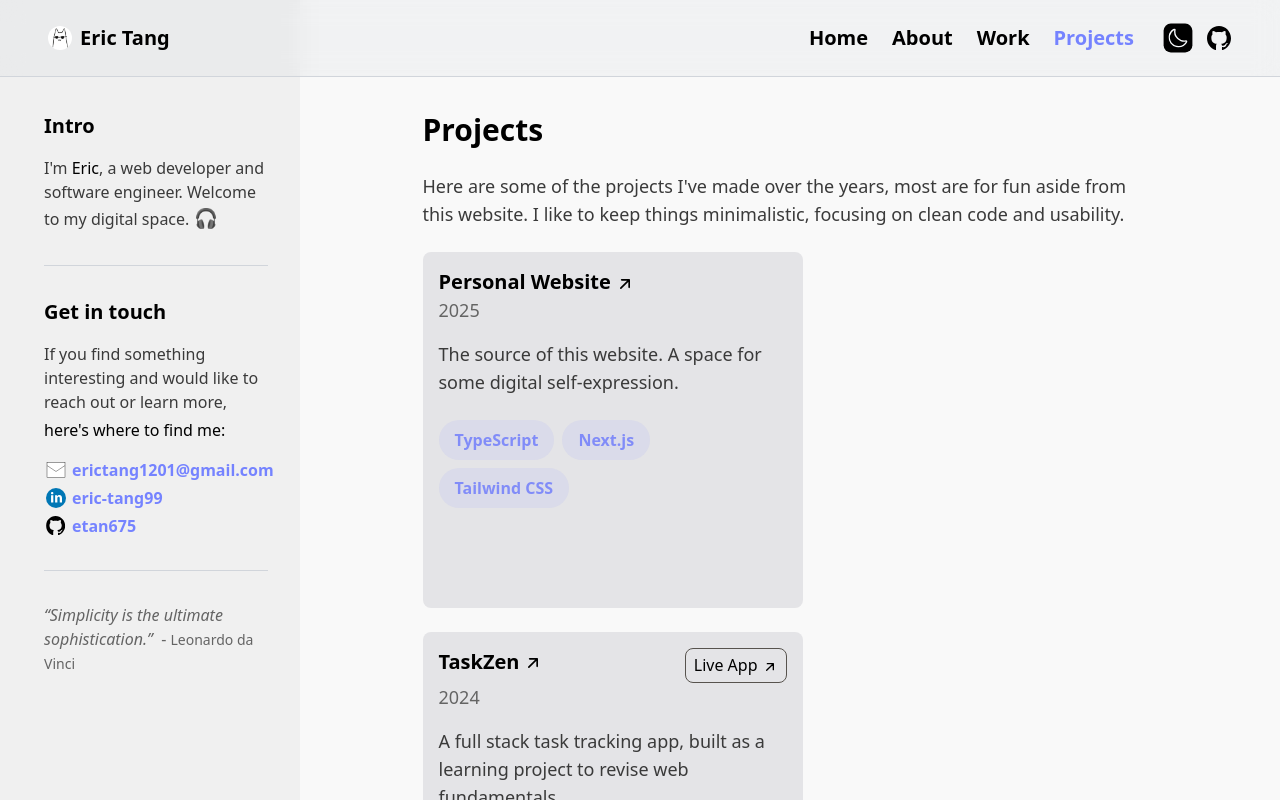
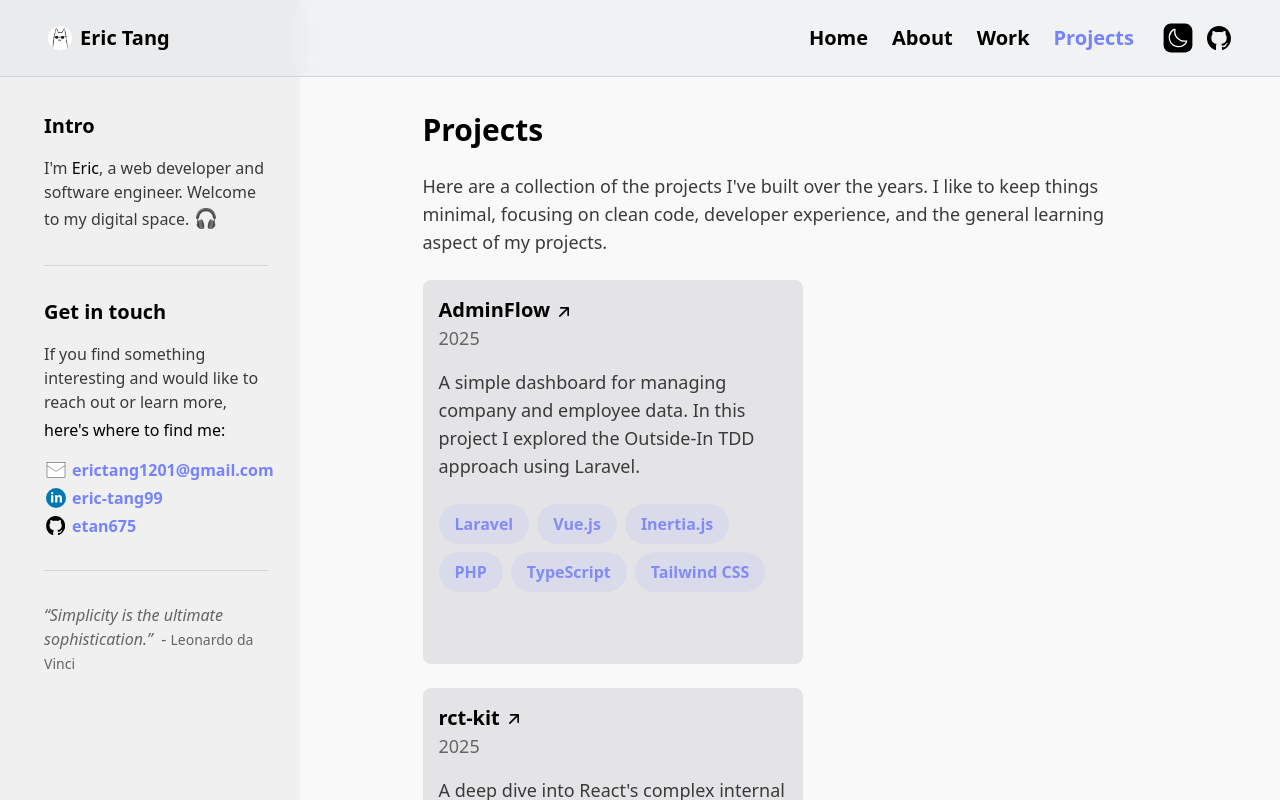
Before and after one commit to etan675/ericdtang.com, a Next.js app: page /projects in a window 1280 px wide. Built offline with nearby package versions, Linux system fonts and the light colour scheme.

Commit message:
update projects page

```diff
--- a/src/app/projects/page.tsx
+++ b/src/app/projects/page.tsx
@@ -15,22 +15,28 @@ const ProjectsPage = () => {
         <PageContentContainer>
             <PageSection className='max-w-4xl'>
                 <PageHeading>Projects</PageHeading>
-                <p>Here are some of the projects I&apos;ve made over the years, most are for fun aside from this website. I like to keep things minimalistic, focusing on clean code and usability.</p>
+                <p>Here are a collection of the projects I&apos;ve built over the years. I like to keep things minimal, focusing on clean code, developer experience, and the general learning aspect of my projects.</p>
                 <ProjectGrid>
+                    <ProjectItem
+                        title='AdminFlow'
+                        subTitle='2025'
+                        link='https://github.com/etan675/company-employee-dashboard'
+                        description="A simple dashboard for managing company and employee data. In this project I explored the Outside-In TDD approach using Laravel."
+                        tools={['Laravel', 'Vue.js', 'Inertia.js', 'PHP', 'TypeScript', 'Tailwind CSS']}
+                    />
+                    <ProjectItem
+                        title='rct-kit'
+                        subTitle='2025'
+                        link='https://github.com/etan675/rct-kit'
+                        description="A deep dive into React's complex internal mechanisms by building them from scratch, like component state, rendering cycles, and the reconciliation algorithm."
+                        tools={['TypeScript', 'Vite']}
+                    />
                     <ProjectItem
                         title='Personal Website'
                         subTitle='2025'
                         link='https://github.com/etan675/ericdtang.com'
                         description='The source of this website. A space for some digital self-expression.'
-                        tools={['TypeScript', 'Next.js', 'Tailwind CSS']}
-                    />
-                    <ProjectItem
-                        title='TaskZen'
-                        subTitle='2024'
-                        link='https://github.com/etan675/task-zen'
-                        appLink='https://task-zen-o9q1.onrender.com/'
-                        description='A full stack task tracking app, built as a learning project to revise web fundamentals.'
-                        tools={['JavaScript', 'HTML', 'SCSS', 'Node.js', 'TypeScript', 'Express.js', 'PostgreSQL']}
+                        tools={['Next.js', 'React', 'TypeScript', 'Tailwind CSS']}
                     />
                     <ProjectItem
                         title='Tracker.GG'
@@ -38,22 +44,44 @@ const ProjectsPage = () => {
                         link='https://github.com/etan675/tracker-gg'
                         appLink='https://trackergg.vercel.app/'
                         description='Game-stats analysis website for League of Legends, inspired by OP.GG.'
-                        tools={['TypeScript', 'Next.js', 'Tailwind CSS', 'Riot Games API']}
+                        tools={['Next.js', 'React', 'TypeScript', 'Riot Games API', 'Tailwind CSS']}
+                    />
+                    <ProjectItem
+                        title='TaskZen'
+                        subTitle='2024'
+                        link='https://github.com/etan675/task-zen'
+                        appLink='https://task-zen-o9q1.onrender.com/'
+                        description='A full stack task tracking app, built as a learning project to revise web fundamentals without using frameworks.'
+                        tools={['JavaScript/TypeScript', 'HTML', 'SCSS', 'Node.js', 'Express.js', 'PostgreSQL']}
                     />
                     <ProjectItem
                         title='Chess'
                         subTitle='2024'
                         link='https://github.com/etan675/chess'
                         appLink='https://etan675.github.io/chess/'
-                        description='Web-based chess game, a fun little challenge implementing the game of chess from scratch.'
-                        tools={['JavaScript', 'React', 'Tailwind CSS']}
+                        description='Web-based chess game, a fun challenge implementing a chess engine and game from scratch.'
+                        tools={['React', 'JavaScript', 'Tailwind CSS']}
                     />
                     <ProjectItem
                         title='Kindle Manga Guide'
                         subTitle='2024'
                         link='https://github.com/etan675/manga-folder-helper'
-                        description='Full steps for downloading online manga onto your kindle e-reader. Includes a small CLI tool that helps make the process much easier.'
+                        description='Full steps for downloading online manga onto a kindle e-reader. Includes a small CLI tool that automates the process.'
                         tools={['Python']}
+                    />
+                    <ProjectItem
+                        title='Kafka Microservices POC'
+                        subTitle='2023'
+                        link='https://github.com/etan675/Kafka-Event-Streaming-POC'
+                        description="A proof of concept project I built as part of an initiative at my workplace to explore migrating parts of our backend to microservices architecture."
+                        tools={['Apache Kafka', 'Golang', 'Docker']}
+                    />
+                    <ProjectItem
+                        title='ETL and Data Warehousing POC'
+                        subTitle='2023'
+                        link='https://github.com/etan675/Singer-Automated-ETL'
+                        description="A proof of concept for ETL pipelines. Uses an open-source ETL tool called Singer.io to ingest and transform data from SQL databases into Parquet format."
+                        tools={['Singer.io', 'Python', 'MySQL', 'Docker', 'Bash']}
                     />
                 </ProjectGrid>
             </PageSection>
```
